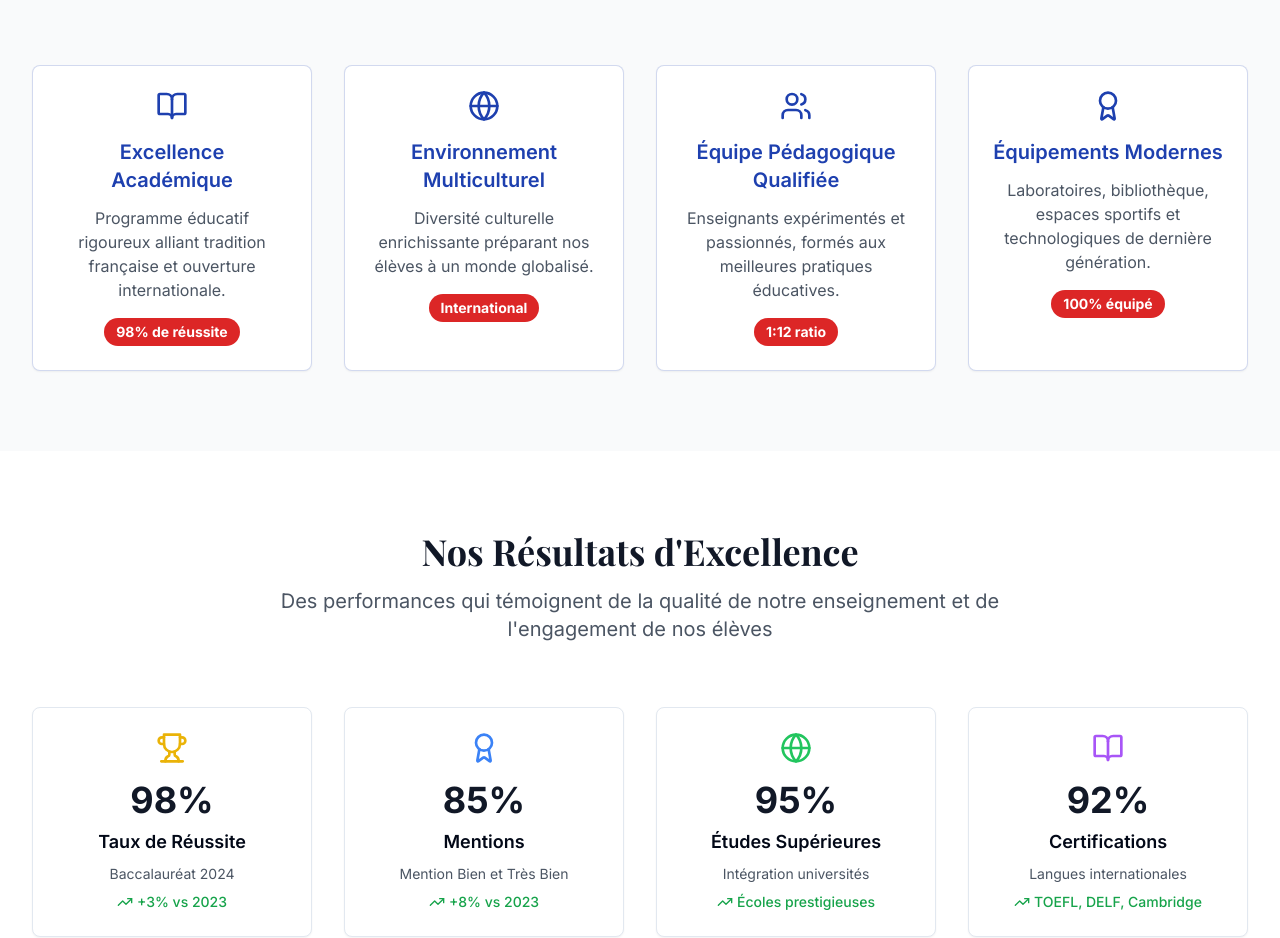
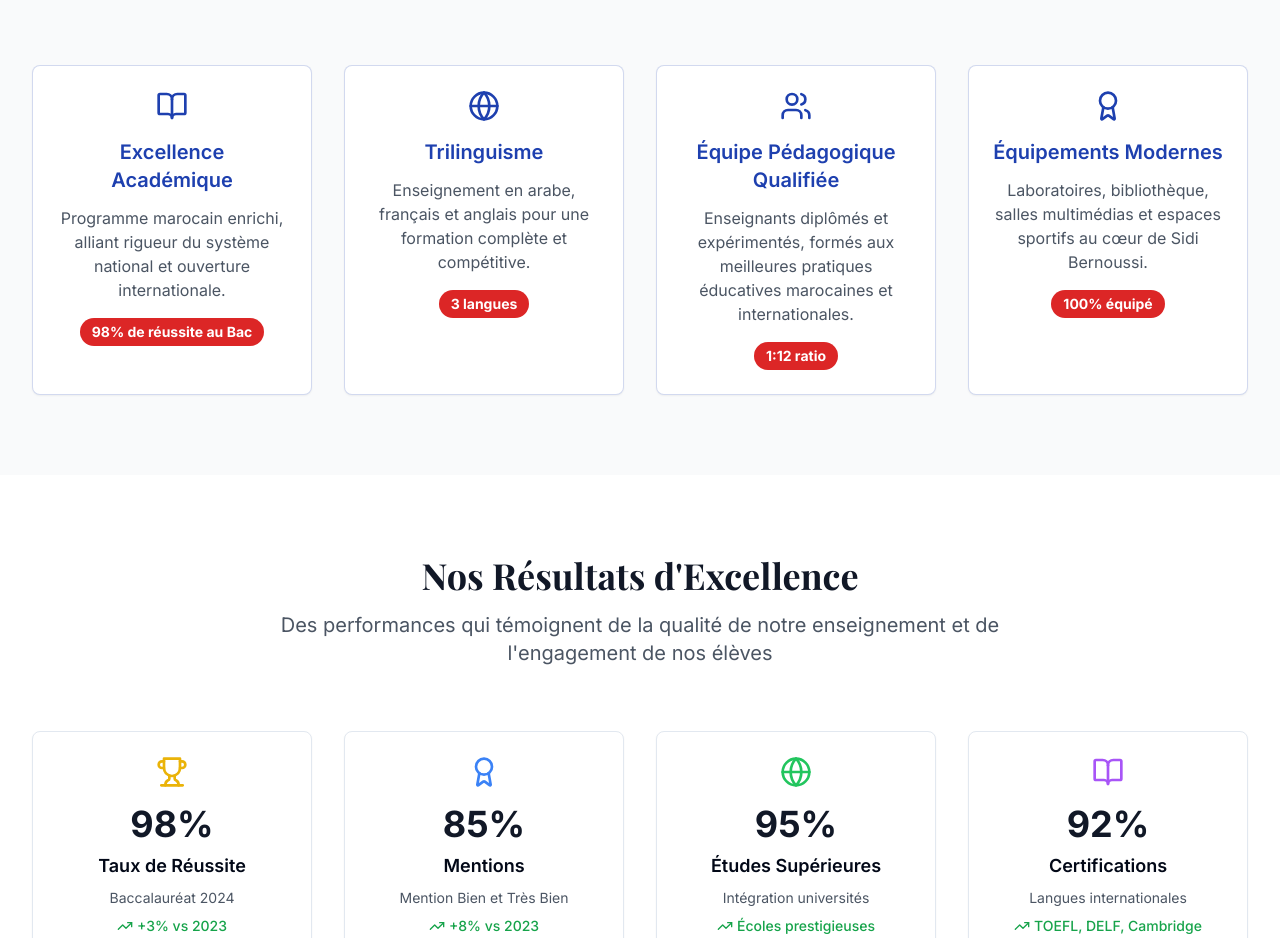
Before and after one commit to MenaSaas/casa-hills-web, a React (Vite) app: page / in a window 1280 px wide. Shown: the part 1260-2198 px from the top of the page. Built offline with nearby package versions, Linux system fonts and the light colour scheme; no server answers; the database is empty.

Commit message:
Preceding changes

```diff
--- a/src/pages/Index.tsx
+++ b/src/pages/Index.tsx
@@ -14,22 +14,22 @@ const Index = () => {
   const features = [{
     icon: <BookOpen className="h-8 w-8 text-casa-blue" />,
     title: "Excellence Académique",
-    description: "Programme éducatif rigoureux alliant tradition française et ouverture internationale.",
-    stats: "98% de réussite"
+    description: "Programme marocain enrichi, alliant rigueur du système national et ouverture internationale.",
+    stats: "98% de réussite au Bac"
   }, {
     icon: <Globe className="h-8 w-8 text-casa-blue" />,
-    title: "Environnement Multiculturel",
-    description: "Diversité culturelle enrichissante préparant nos élèves à un monde globalisé.",
-    stats: "International"
+    title: "Trilinguisme",
+    description: "Enseignement en arabe, français et anglais pour une formation complète et compétitive.",
+    stats: "3 langues"
   }, {
     icon: <Users className="h-8 w-8 text-casa-blue" />,
     title: "Équipe Pédagogique Qualifiée",
-    description: "Enseignants expérimentés et passionnés, formés aux meilleures pratiques éducatives.",
+    description: "Enseignants diplômés et expérimentés, formés aux meilleures pratiques éducatives marocaines et internationales.",
     stats: "1:12 ratio"
   }, {
     icon: <Award className="h-8 w-8 text-casa-blue" />,
     title: "Équipements Modernes",
-    description: "Laboratoires, bibliothèque, espaces sportifs et technologiques de dernière génération.",
+    description: "Laboratoires, bibliothèque, salles multimédias et espaces sportifs au cœur de Sidi Bernoussi.",
     stats: "100% équipé"
   }];
   const quickStats = [{
```
